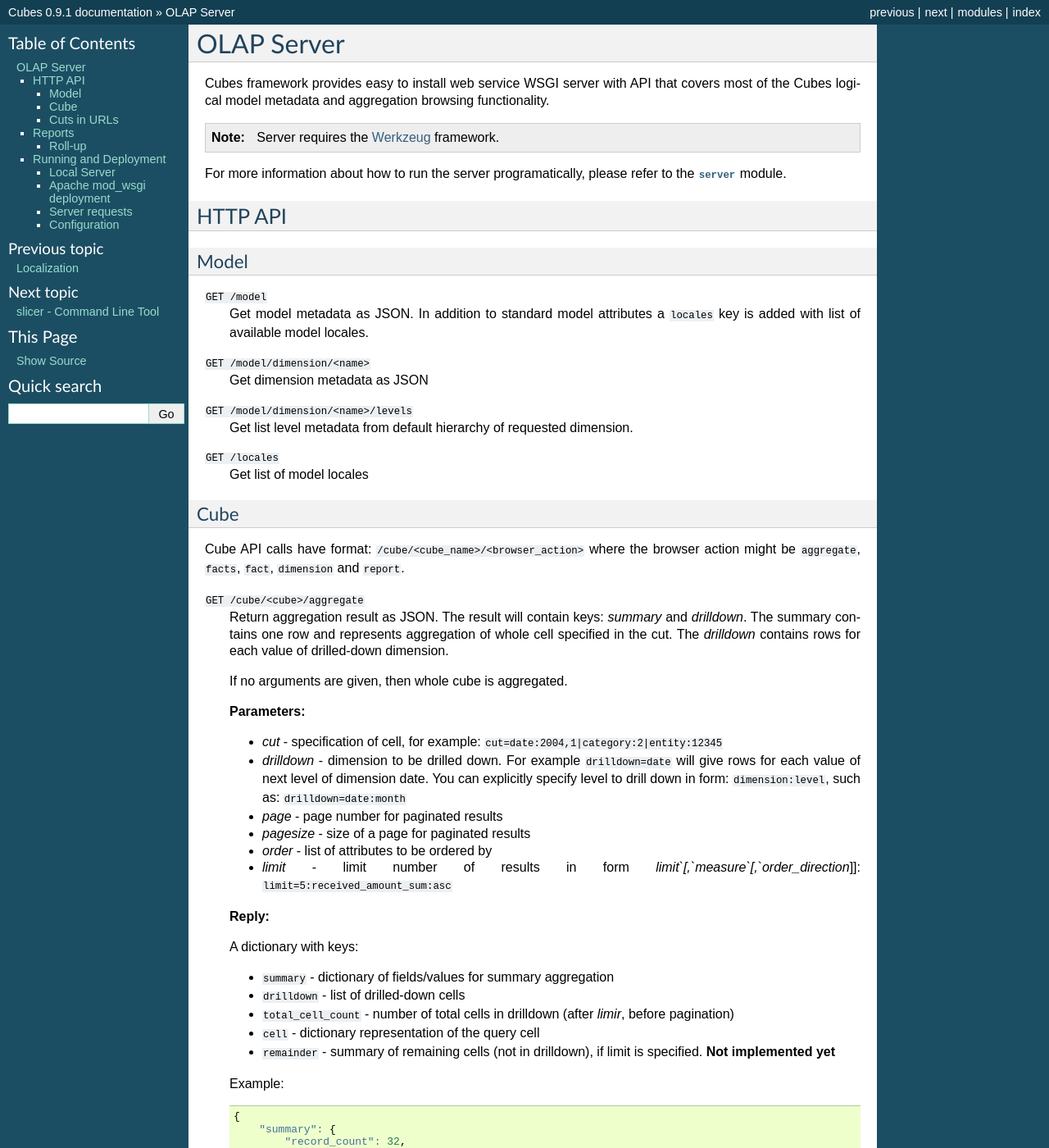
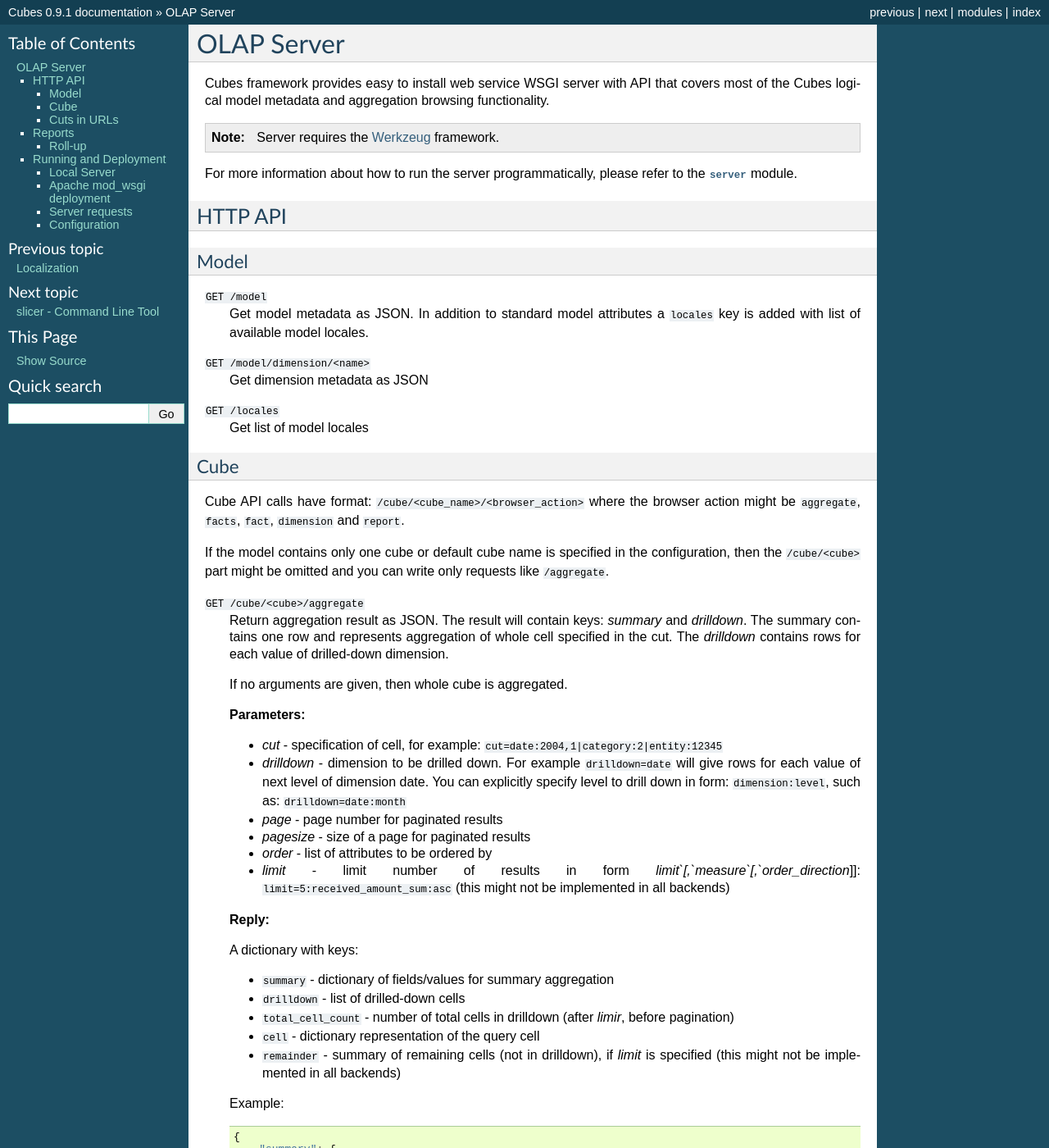
Before and after one commit to DataBrewery/cubes, a Sphinx documentation site: the page built from doc/server.rst, in a window 1280 px wide and 1400 px high. Shown: the whole window at 82% size. Built offline with Sphinx 7.4.7, drawn with Linux system fonts in a browser that asks for light colours; some of the changed text lies outside the part shown.

Commit message:
documented /dimension response, added example; depreciate server API: level names and dimension levels

```diff
--- a/doc/server.rst
+++ b/doc/server.rst
@@ -13,8 +13,8 @@ functionality.
 
 .. _Werkzeug: http://werkzeug.pocoo.org/
 
-For more information about how to run the server programatically, please refer
-to the :mod:`server` module.
+For more information about how to run the server programmatically, please
+refer to the :mod:`server` module.
 
 HTTP API
 ========
@@ -29,9 +29,6 @@ Model
 ``GET /model/dimension/<name>``
     Get dimension metadata as JSON
 
-``GET /model/dimension/<name>/levels``
-    Get list level metadata from default hierarchy of requested dimension.
-
 ``GET /locales``
     Get list of model locales
 
@@ -41,6 +38,10 @@ Cube
 Cube API calls have format: ``/cube/<cube_name>/<browser_action>`` where the
 browser action might be ``aggregate``, ``facts``, ``fact``, ``dimension`` and
 ``report``.
+
+If the model contains only one cube or default cube name is specified in the
+configuration, then the ``/cube/<cube>`` part might be omitted and you can
+write only requests like ``/aggregate``.
 
 .. _serveraggregate:
 
@@ -65,7 +66,8 @@ browser action might be ``aggregate``, ``facts``, ``fact``, ``dimension`` and
     * `order` - list of attributes to be ordered by
     * `limit` - limit number of results in form
       `limit`[,`measure`[,`order_direction`]]:
-      ``limit=5:received_amount_sum:asc``
+      ``limit=5:received_amount_sum:asc`` (this might not be implemented in
+      all backends)
 
     **Reply:**
 
@@ -76,8 +78,8 @@ browser action might be ``aggregate``, ``facts``, ``fact``, ``dimension`` and
     * ``total_cell_count`` - number of total cells in drilldown (after
       `limir`, before pagination)
     * ``cell`` - dictionary representation of the query cell
-    * ``remainder`` - summary of remaining cells (not in drilldown), if limit
-      is specified. **Not implemented yet**
+    * ``remainder`` - summary of remaining cells (not in drilldown), if `limit`
+      is specified (this might not be implemented in all backends)
 
     Example:
 
@@ -155,6 +157,32 @@ browser action might be ``aggregate``, ``facts``, ``fact``, ``dimension`` and
       specified, then all levels are returned
     * `page`, `pagesize` - paginate results
     * `order` - order results
+
+    **Response:** dictionary with keys ``dimension`` – dimension name,
+    ``depth`` – level depth and ``data`` – list of records.
+
+    Example for ``/dimension/item?depth=1``:
+
+    .. code-block:: javascript
+
+        {
+            "dimension": "item"
+            "depth": 1,
+            "data": [
+                {
+                    "item.category": "a",
+                    "item.category_label": "Assets"
+                },
+                {
+                    "item.category": "e",
+                    "item.category_label": "Equity"
+                },
+                {
+                    "item.category": "l",
+                    "item.category_label": "Liabilities"
+                }
+            ],
+        }
 
 ``GET /cube/<cube>/cell``
     Get details for a cell.
```
Also changed, not shown: 2 other files.
